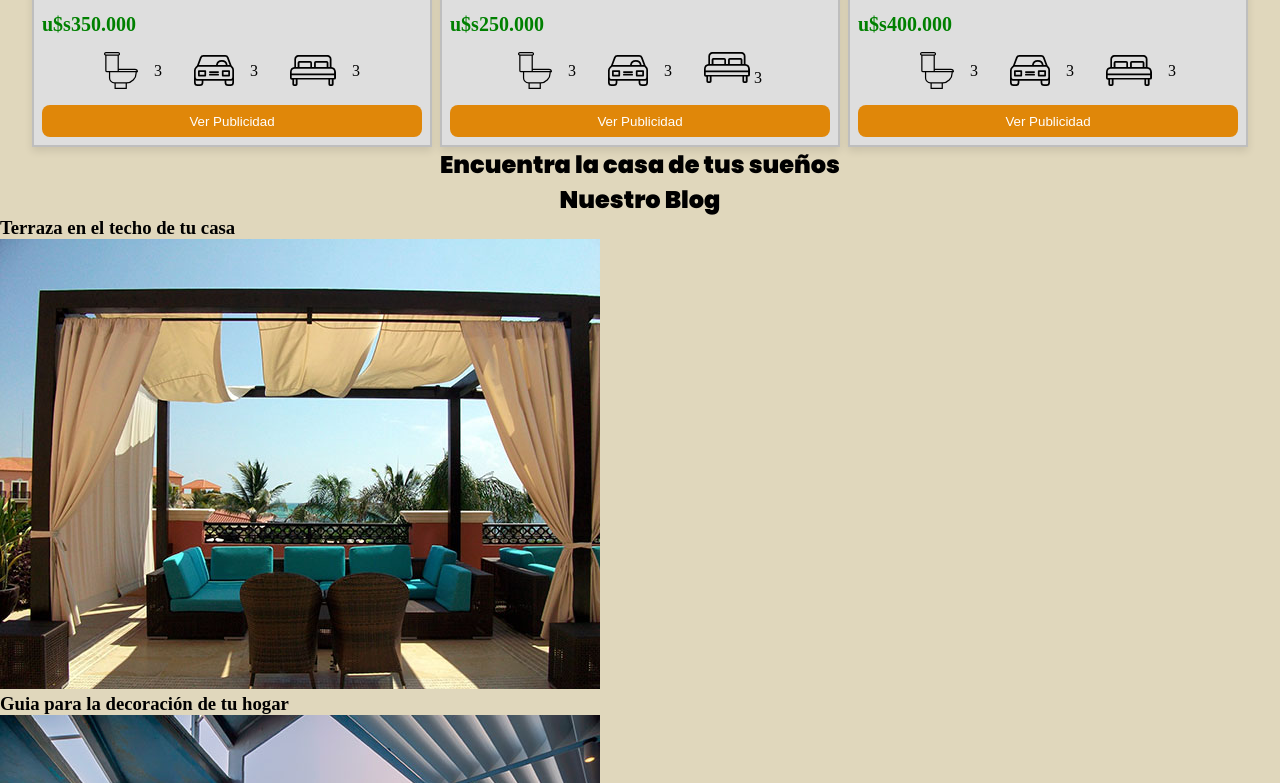
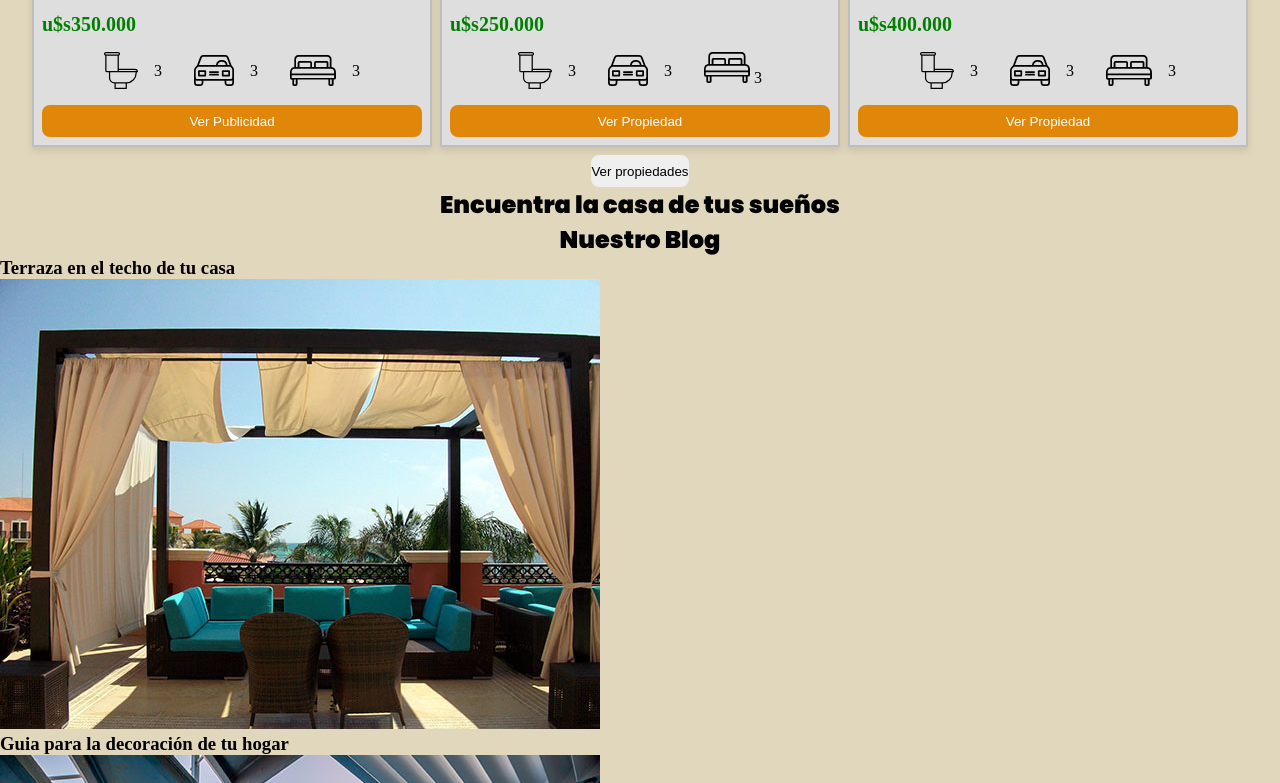
Before and after one commit to jpGonzalez23/Laboratorio_III_TN_TP, a plain HTML site: page index.html in a window 1280 px wide. Shown: the part 1537-2320 px from the top of the page. Drawn offline with Linux system fonts and the light colour scheme.

Commit message:
se hacen modificaciones al html y css

```diff
--- a/index.html
+++ b/index.html
@@ -168,7 +168,7 @@
                         </div>
 
                         <a href="">
-                            <button class="btn">Ver Publicidad</button>
+                            <button class="btn">Ver Propiedad</button>
                         </a>
                     </div>
                 </article>
@@ -207,35 +207,44 @@
                         </div>
 
                         <a href="">
-                            <button class="btn">Ver Publicidad</button>
+                            <button class="btn">Ver Propiedad</button>
                         </a>
                     </div>
                 </article>
-
+                <a href="#">
+                    <button class="btn btn-green">Ver propiedades</button>
+                </a>
             </div>
-
         </section>
 
         <!---->
         <section>
-            <h2>Encuentra la casa de tus sueños</h2>
+            <div class="infomación">
+                <h2>Encuentra la casa de tus sueños</h2>
+            </div>
         </section>
 
         <!---->
         <section>
-            <h2>Nuestro Blog</h2>
+            <div class="nuestroBlog">
+                <h2>Nuestro Blog</h2>
 
             <h3>Terraza en el techo de tu casa</h3>
             <img src="./assets/img/blog1.jpg" alt="Blog 1" />
 
             <h3>Guia para la decoración de tu hogar</h3>
             <img src="./assets/img/blog2.jpg" alt="Blog 2" />
+            </div>
 
-            <h2>Comentarios</h2>
+            <div class="card comments">
+                <h2>Comentarios</h2>
+
+            </div>
 
         </section>
     </div>
 
+    <!---Footer-->
     <footer class="flex">
         <nav>
             <ul>
--- a/styles/styles.css
+++ b/styles/styles.css
@@ -44,6 +44,7 @@ header nav ul li a {
   margin-right: 20px;
   font-size: 20px;
 }
+
 header h1 {
   color: white;
   width: 700px;
@@ -182,6 +183,17 @@ h2 {
   background: #e08709;
 }
 
+.btn-green {
+  width: 100%;
+  height: 2rem;
+  margin: auto;
+
+  display: flex;
+  align-items: center;
+
+  float: right;
+}
+
 footer nav ul {
     text-decoration: none;
     list-style-type: none;
```
